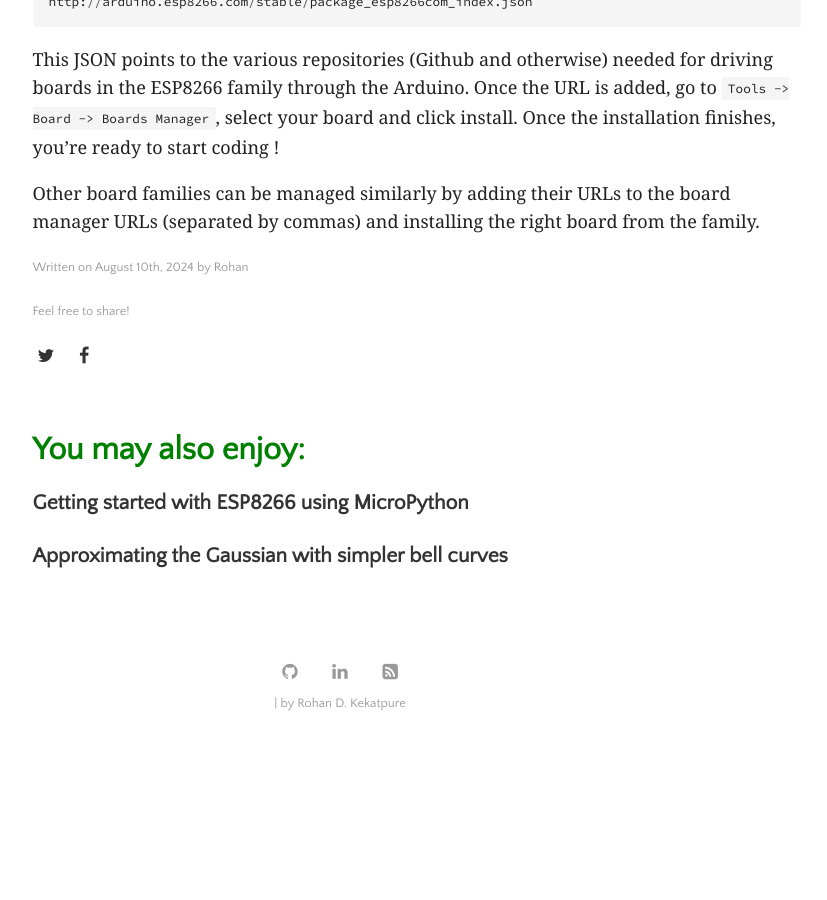
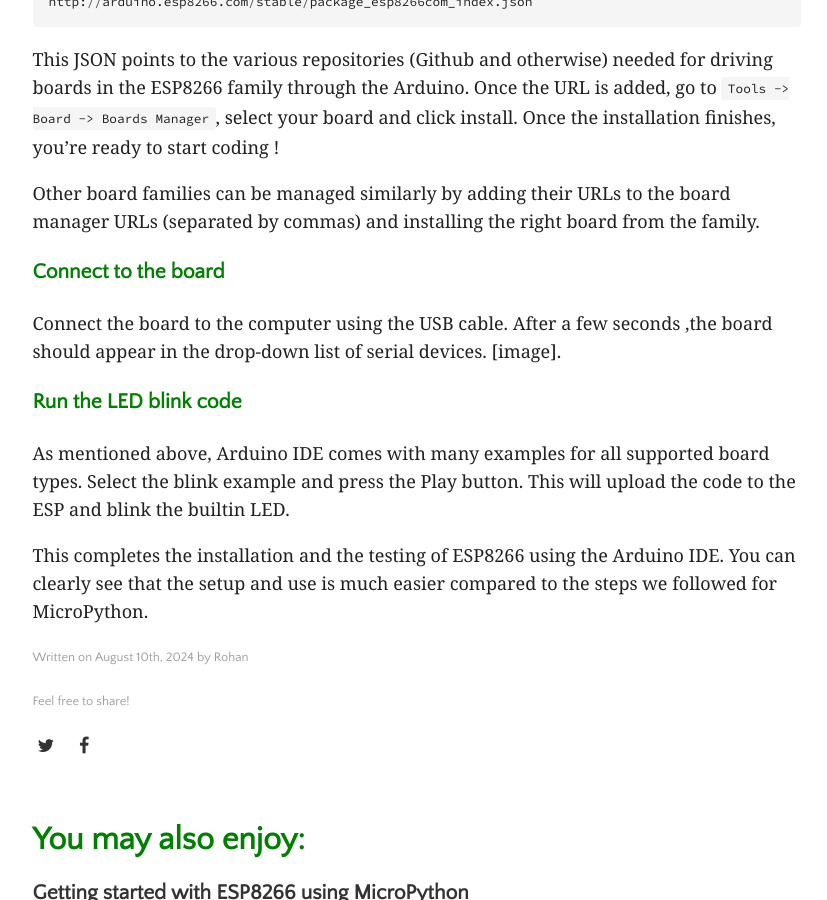
Before and after one commit to rohan-kekatpure/rohan-kekatpure.github.io, a Jekyll site: the page built from _posts/2024-08-10-getting-started-with-esp8266-arduino.md, in a window 1280 px wide and 900 px high, scrolled down 1671 px. Shown: the whole window, without its empty margins (228-1055 px from the left). Built offline with Jekyll 4.4.1, drawn with Linux system fonts in a browser that asks for light colours; before the commit the page ends 2420 px from its top, so only the background shows below that.

Commit message:
arduino ide

```diff
--- a/_posts/2024-08-10-getting-started-with-esp8266-arduino.md
+++ b/_posts/2024-08-10-getting-started-with-esp8266-arduino.md
@@ -62,3 +62,15 @@ install. Once the installation finishes, you're ready to start coding !
 
 Other board families can be managed similarly by adding their URLs to the board manager URLs (separated by commas) and
 installing the right board from the family.
+
+### Connect to the board
+
+Connect the board to the computer using the USB cable. After a few seconds ,the board should appear in the drop-down
+list of serial devices. [image].
+
+### Run the LED blink code
+
+As mentioned above, Arduino IDE comes with many examples for all supported board types. Select the blink example and
+press the Play button. This will upload the code to the ESP and blink the builtin LED.
+
+This completes the installation and the testing of ESP8266 using the Arduino IDE. You can clearly see that the setup and use is much easier compared to the steps we followed for MicroPython.
```
